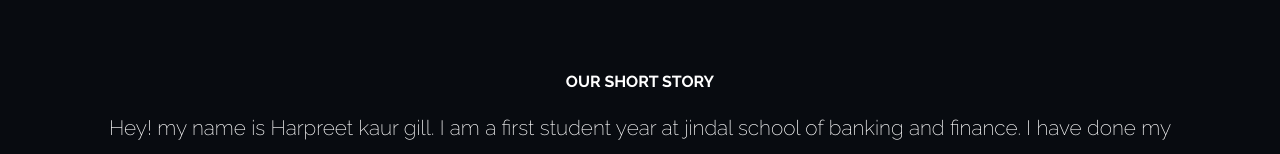
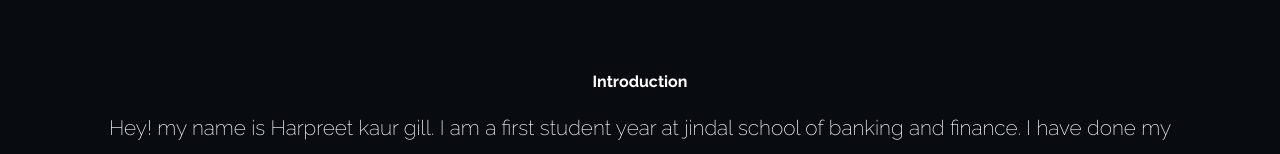
Before and after one commit to Harpreet020/Harpreet020.github.io, a plain HTML site: page index.html in a window 1280 px wide. Shown: the part 637-791 px from the top of the page. Drawn offline with nearby package versions, Linux system fonts and the light colour scheme.

Commit message:
Update index.html

```diff
--- a/index.html
+++ b/index.html
@@ -58,7 +58,7 @@ font-size: 1.3rem;
 <div class="banner-img"></div>
 
 <div class="text-center my-5">
-<p class="small-title">OUR SHORT STORY</p>
+<p class="small-title">Introduction</p>
 
 <blockquote class="blockquote">
 Hey! my name is Harpreet kaur gill. I am a first student year at jindal school of banking and finance. I have done my schooling from Delhi Public school, Amritsar.
```
